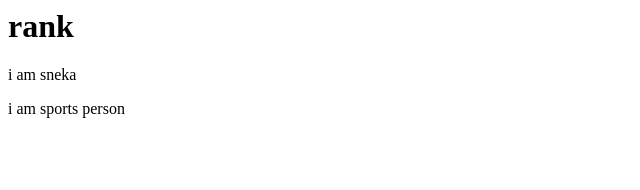
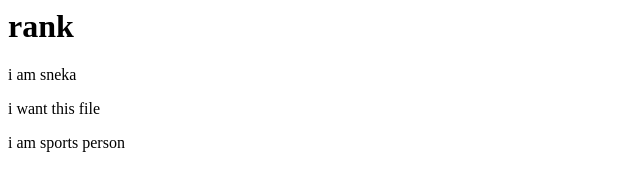
Before and after one commit to sneka18/sample1, a plain HTML site: page index.html in a window 1280 px wide. Shown: the whole page, without its empty margins (0-640 px from the left). Drawn offline with Linux system fonts and the light colour scheme.

Commit message:
feat:fix line.h

```diff
--- a/index.html
+++ b/index.html
@@ -5,6 +5,7 @@
     <body>
         <h1>rank</h1>
         <p>i am sneka</p>
+        <p>i want this file</p>
         <p>i am sports person</p>
     </body>
 </html>
```
